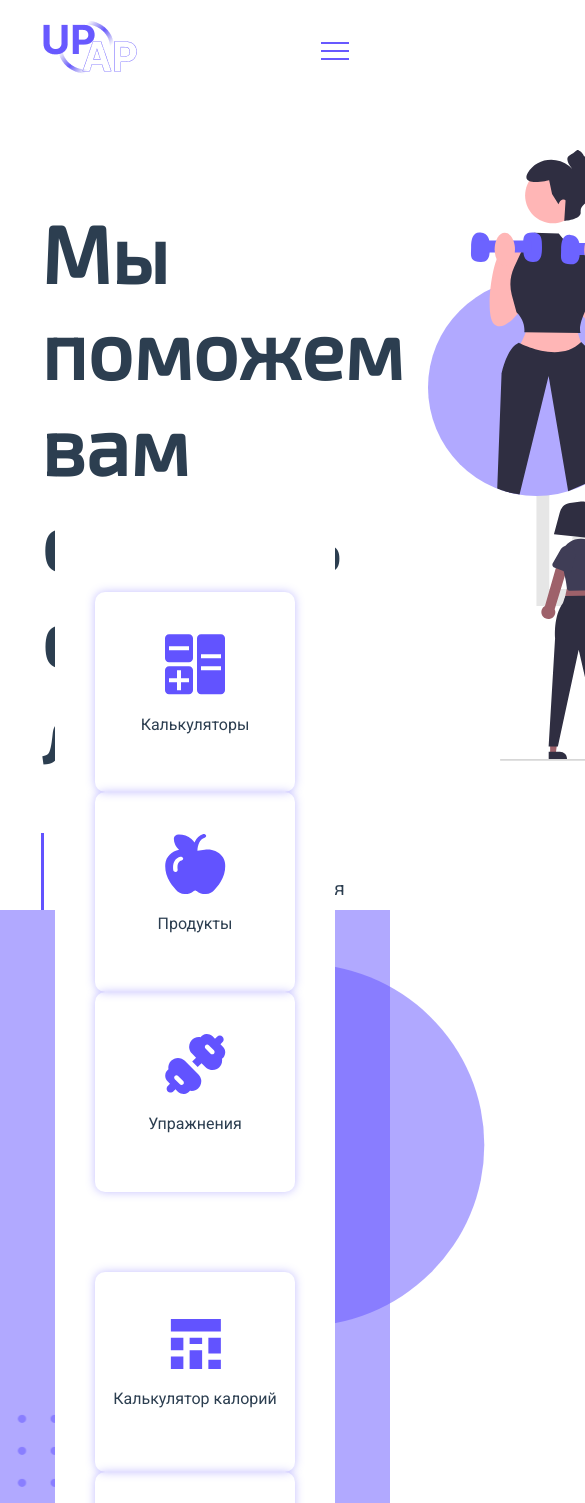
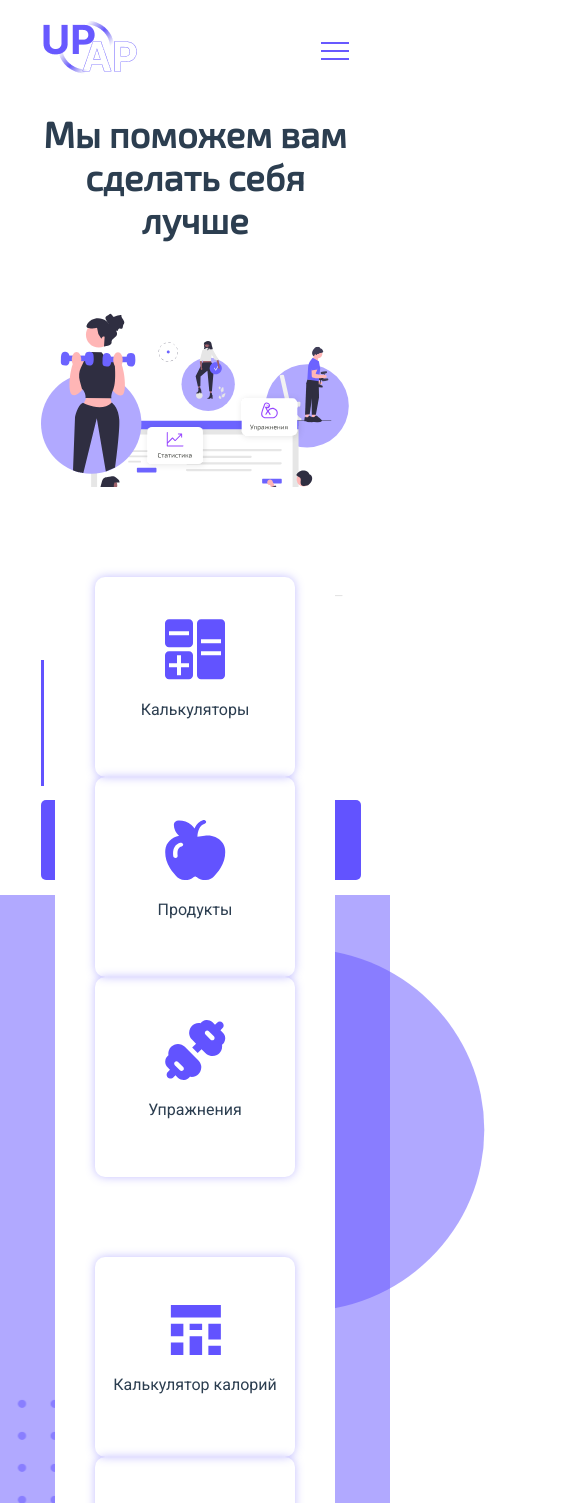
Before and after one commit to IMPOSTOR15/upp-app, a Vue app: page /#/ in a window 390 px wide. Shown: the top 1503 px of the page, 585 px wide, since content can reach past the window. Built offline with nearby package versions, Linux system fonts and the light colour scheme.

Commit message:
Добавлен адаптив Главной страницы, но не сделан адаптив нижней, поэтому выглядит криво из-за наложения нижнего компонента

```diff
--- a/src/components/MainPage/HomeComponent.vue
+++ b/src/components/MainPage/HomeComponent.vue
@@ -1,21 +1,26 @@
 <template>
   <div class="main-container">
+
+
     <div class="header-container">
+
       <h1>Мы поможем вам cделать себя лучше</h1>
+
       <div class="paragraph-container">
-        <p class="text20 text-bold">Сайт предоставляет:</p>
-        <p class="text20">График питания втечение дня</p>
-        <p class="text20">Упражнения для каждой группы мышц</p>
-        <p class="text20">Полезные продукты питания</p>
+        <p class="text-bold">Сайт предоставляет:</p>
+        <p>График питания втечение дня</p>
+        <p>Упражнения для каждой группы мышц</p>
+        <p>Полезные продукты питания</p>
       </div>
-      <button class="header-btn">
-        <p class="btn-text">Измениться к лучшему</p>
-      </button>
+
+      <button class="header-btn"> Измениться к лучшему</button>
     </div>
+
     <div class="svg-container">
       <img src="@/assets/mainPageImages/mainphoto.svg" alt="">
     </div>
   </div>
+
   <FirstSlideComponent/>
   <SecondSlideComponent/>
   <ThirdSlideComponent/>
@@ -42,57 +47,72 @@ export default {
 <style scoped>
 .main-container {
   display: flex;
-  flex-direction: row;
-  margin: 70px auto 0 auto;
+  justify-content: space-between;
+
+  margin: 120px auto 246px auto;
   max-width: 79vw;
-  height: 90vh;
-  max-height: 90vh;
 }
 
 h1 {
   font-size: 80px;
   text-align: left;
   font-family: 'Exo 2', sans-serif;
+  margin-block-end: 0em;
+  margin-block-start: 0em;
+
+  transition: 0.3s all ease-out;
 }
 .header-container {
-  margin-right: 8%;
+  display: grid;
 }
 
 .paragraph-container {
+  height: 160px;
+  padding: 10px 0;
   border-left: 3px solid #6253FF;
-  padding: 10px 0;
-  margin: 0;
   text-align: left;
+  align-self: end;
+}
+
+.paragraph-container p {
+  font-size: 20px;
+  margin: 10px 0 0px 20px;
+  font-family: 'Exo 2', sans-serif;
+
+  transition: 0.3s all ease-out;
 }
 
 .svg-container {
-  max-width: 666;
+  align-self: flex-start;
+  width: 100%;
 }
+.svg-container img {
+
+    transition: 0.3s all ease-out;
+    width: 100%;
+  }
 
 .text-bold {
   font-weight: bold;
 }
 
-.text20 {
-  font-size: 20px;
-  margin: 4px 0 4px 20px;
-  font-family: 'Exo 2', sans-serif;
-}
+.header-btn {
+  width: 320px;
+  height: 80px;
+  border-radius: 5px;
+  border: none;
 
-.header-btn {
-  margin-top: 42px;
-  border: none;
   display: flex;
   align-items: center;
   justify-content: center;
-  border-radius: 5px;
+  align-self: flex-end;
+
   cursor: pointer;
-  width: 320px;
-  height: 80px;
+  font-size: 20px;
   color: #edf0f1;
-  font-size: 20px;
   font-family: 'Exo 2', sans-serif;
   background-color: #6253FF;
+
   transition: 0.3s all ease-out;
 }
 
@@ -103,4 +123,100 @@ h1 {
   box-shadow: 0px 0px 10px 5px rgba(98, 83, 255, 0.5);
 }
 
+
+@media (max-width: 1680px) {
+  h1 {
+    font-size: 68px;
+  }
+
+  .paragraph-container{
+    height: 140px;
+    padding: 0px 0;
+  }
+  .paragraph-container p {
+    font-size: 16px;
+  }
+}
+
+@media (max-width: 1460px) {
+  h1 {
+    font-size: 48px;
+
+  }
+  .paragraph-container{
+    height: 126px;
+  }
+  .paragraph-container p {
+    font-size: 16px;
+  }
+}
+
+@media (max-width: 1200px) {
+  h1 {
+    font-size: 38px;
+  }
+
+  .header-btn {
+    width: 300px;
+    height: 56px;
+
+    font-size: 18px;
+  }
+  .paragraph-container p {
+    font-size: 14px;
+  }
+}
+
+@media (max-width: 980px) {
+
+
+  .main-container{
+    margin-top: 32px;
+    display: grid;
+    justify-content: center;
+
+  }
+
+  h1 {
+    text-align: center;
+
+    grid-row-start: 1;
+
+    font-size: 36px;
+    margin-bottom: 24px;
+  }
+
+
+  .svg-container{
+    grid-row-start: 2;
+    position: relative;
+  }
+
+  .svg-container img{
+    height: 380px;
+  }
+
+  .paragraph-container{
+    position: absolute;
+    top:660px;
+  }
+
+  .paragraph-container p {
+    font-size: 14px;
+  }
+
+  .header-btn {
+    position: absolute;
+
+    top:800px;
+
+
+    width: 320px;
+    height: 80px;
+
+    font-size: 18px;
+  }
+
+}
+
 </style>
```
